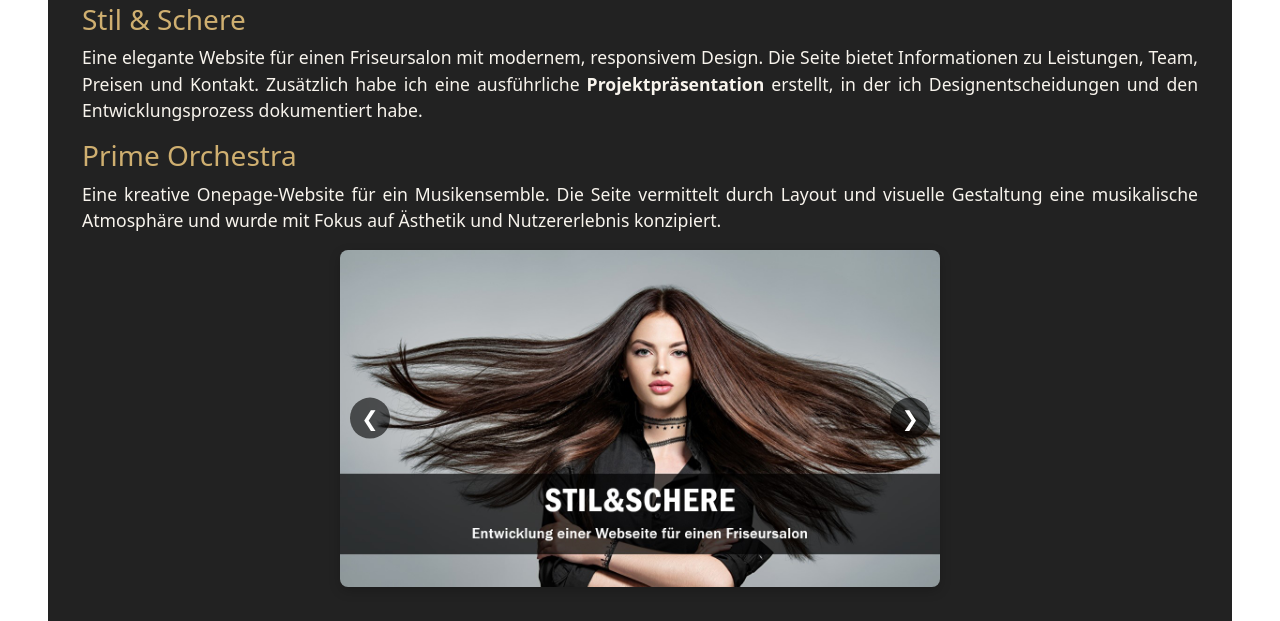
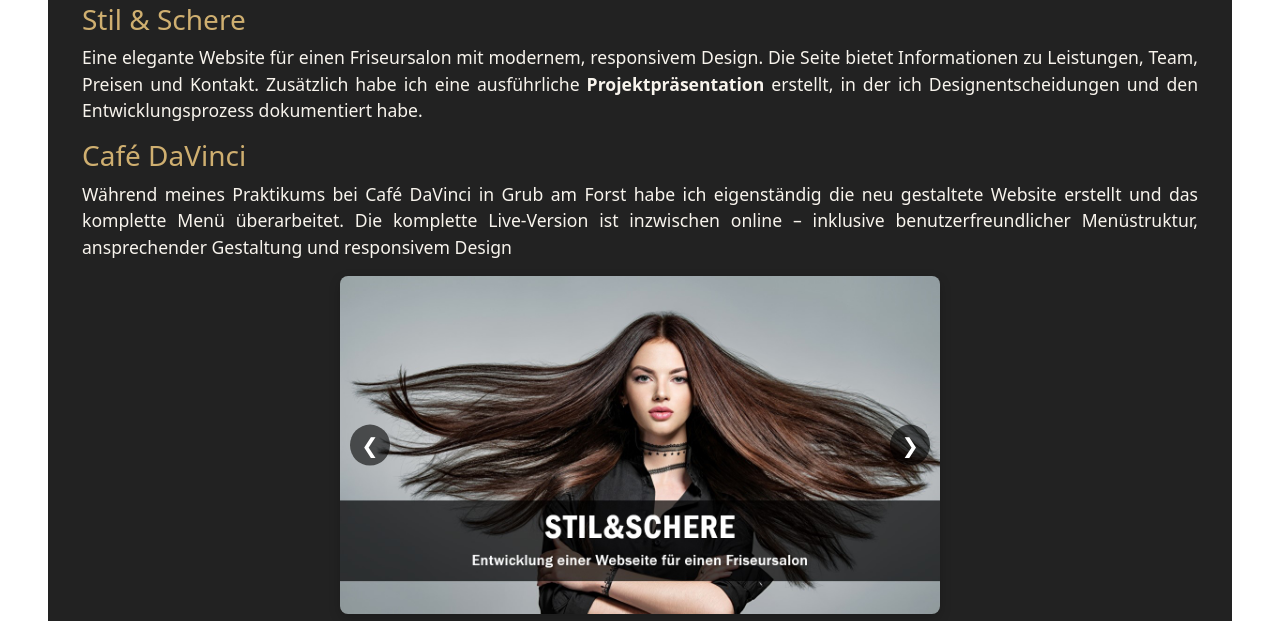
Before and after one commit to MarinaKrylova221/portfolio, a plain HTML site: page index.html in a window 1280 px wide. Shown: the part 2615-3236 px from the top of the page. Drawn offline with nearby package versions, Linux system fonts and the light colour scheme.

Commit message:
Update index.html

```diff
--- a/index.html
+++ b/index.html
@@ -226,12 +226,12 @@
 
     </div>
 
-    <div class="project">
-      <h3> Prime Orchestra</h3>
+   <div class="project">
+      <h3> Café DaVinci</h3>
       <p>
-        Eine kreative Onepage-Website für ein Musikensemble. Die Seite vermittelt durch Layout und visuelle Gestaltung
-        eine musikalische Atmosphäre und wurde mit Fokus auf Ästhetik und Nutzererlebnis konzipiert.
+        Während meines Praktikums bei Café DaVinci in Grub am Forst habe ich eigenständig die neu gestaltete Website erstellt und das komplette Menü überarbeitet. Die komplette Live-Version ist inzwischen online – inklusive benutzerfreundlicher Menüstruktur, ansprechender Gestaltung und responsivem Design
       </p>
+
 
     </div>
     </div>
```
